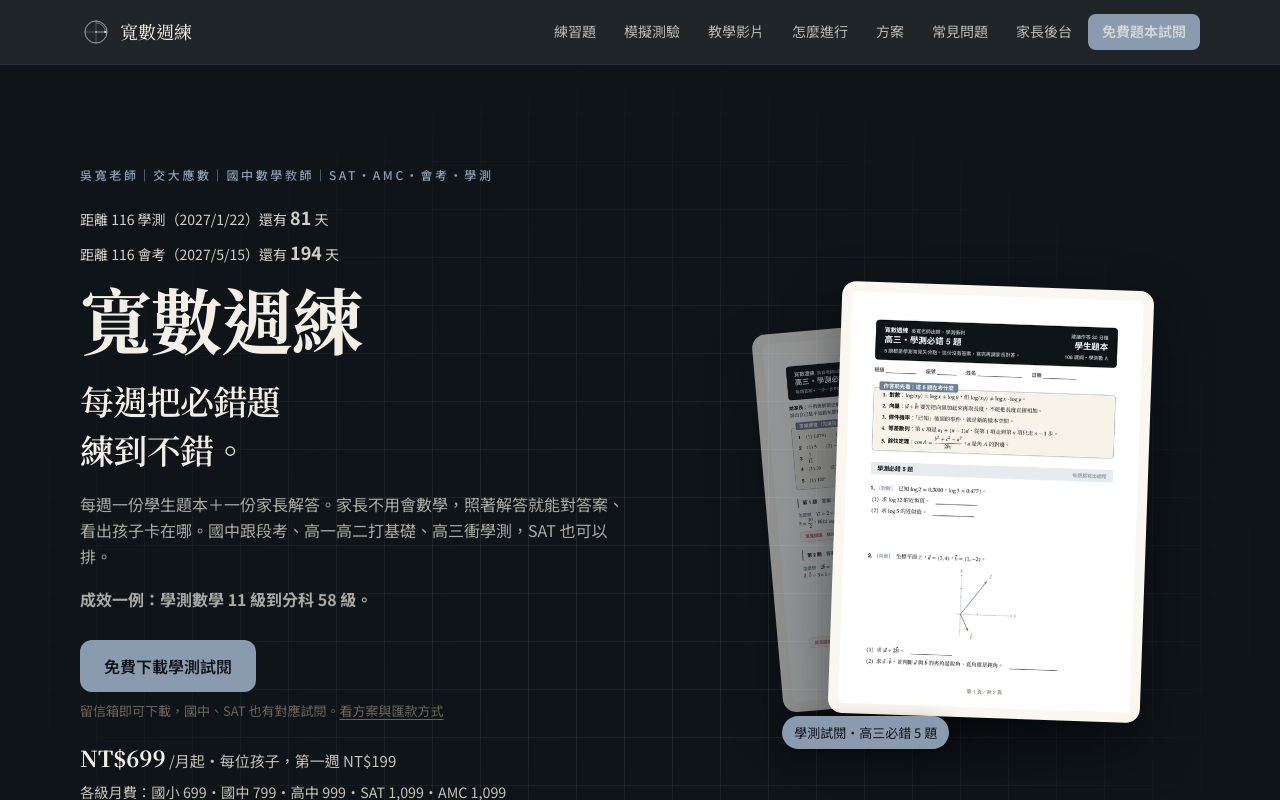
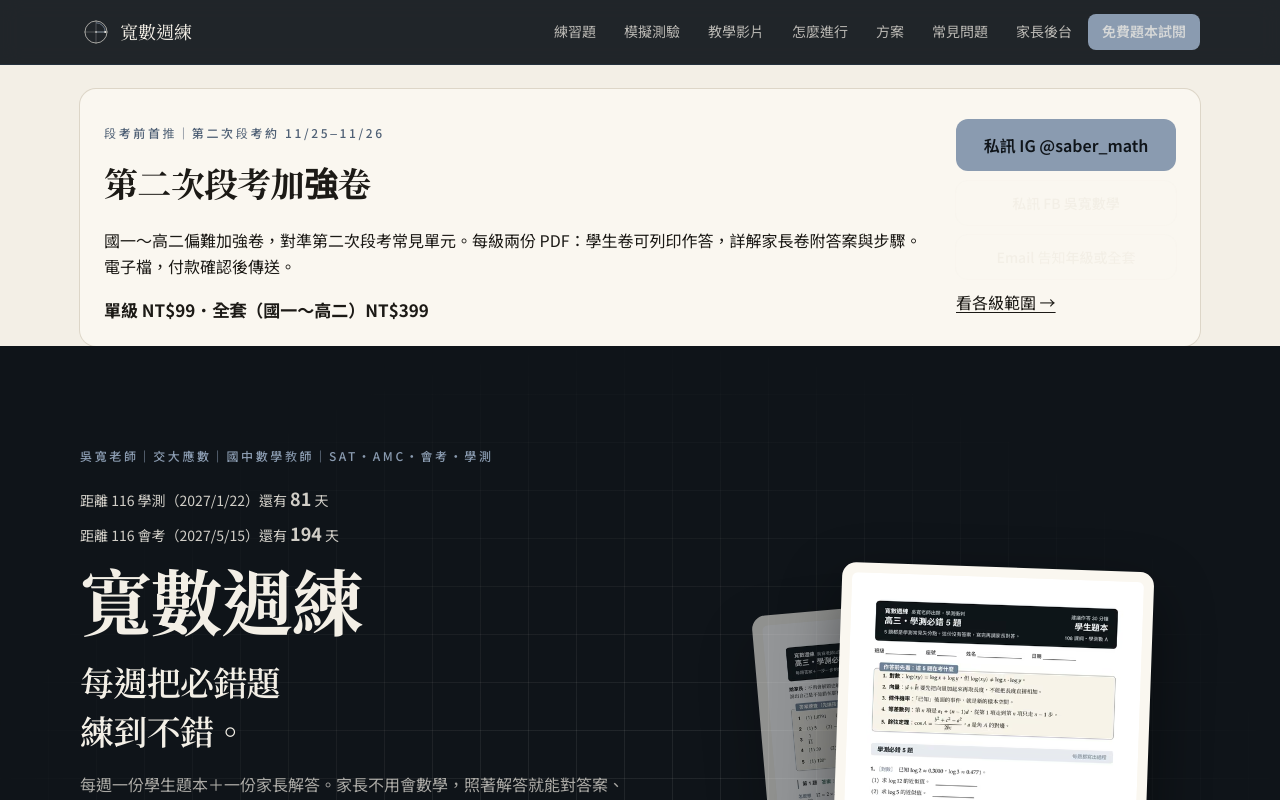
Before and after one commit to KVLovesBurgers/kuan-weekly, a Next.js app: page / in a window 1280 px wide. Shown: the top 800 px of the page. Built offline with nearby package versions, Linux system fonts and the light colour scheme.

Commit message:
首頁首推第二次段考加強卷（hero 前）

```diff
--- a/app/globals.css
+++ b/app/globals.css
@@ -681,3 +681,11 @@ picture { display: contents; }
 .tier-amount strong { font-family: var(--display); font-size: 26px; }
 .tier-amount { color: var(--muted); font-size: 14px; }
 .tier-list--compact .tier-amount strong { font-size: 20px; }
+
+/* 第二次段考加強卷首推區 */
+.exam-band { padding: 24px 0 0; }
+.exam-card { display: flex; gap: 24px; align-items: center; justify-content: space-between; padding: 22px 24px; border-radius: 16px; background: var(--paper-raised); box-shadow: var(--shadow-border); }
+.exam-card-h { margin: 4px 0 8px; font-size: clamp(24px, 4vw, 34px); }
+.exam-card-price { margin: 10px 0 0; font-size: 17px; }
+.exam-card-cta { display: flex; flex-direction: column; gap: 10px; min-width: 220px; }
+@media (max-width: 720px) { .exam-card { flex-direction: column; align-items: stretch; padding: 16px; } .exam-card-cta { min-width: 0; } }
--- a/app/page.tsx
+++ b/app/page.tsx
@@ -56,6 +56,25 @@ export default async function HomePage() {
         <Suspense fallback={null}>
           <StudentHero />
         </Suspense>
+        <section id="exam-pack" className="exam-band" aria-label="第二次段考加強卷">
+          <div className="wrap">
+            <div className="exam-card">
+              <div>
+                <p className="kicker">段考前首推｜第二次段考約 11/25–11/26</p>
+                <h2 className="exam-card-h display">第二次段考加強卷</h2>
+                <p className="sub">國一～高二偏難加強卷，對準第二次段考常見單元。每級兩份 PDF：學生卷可列印作答，詳解家長卷附答案與步驟。電子檔，付款確認後傳送。</p>
+                <p className="exam-card-price"><strong>單級 NT$99</strong>・<strong>全套（國一～高二）NT$399</strong></p>
+              </div>
+              <div className="exam-card-cta">
+                <a className="btn btn-steel btn-lg" href={SOCIAL.instagramUrl} target="_blank" rel="noopener">私訊 IG {SOCIAL.handle}</a>
+                <a className="btn btn-ghost" href={SOCIAL.facebookUrl} target="_blank" rel="noopener">私訊 FB {SOCIAL.facebookName}</a>
+                <a className="btn btn-ghost" href="mailto:jjredick365@gmail.com?subject=%E7%AC%AC%E4%BA%8C%E6%AC%A1%E6%AE%B5%E8%80%83%E5%8A%A0%E5%BC%B7%E5%8D%B7">Email 告知年級或全套</a>
+                <a className="u" href="https://kuanmath.vercel.app/#exam99" target="_blank" rel="noopener">看各級範圍 →</a>
+              </div>
+            </div>
+          </div>
+        </section>
+
         <section className="hero">
           <div className="wrap hero-grid">
             <div>
```
